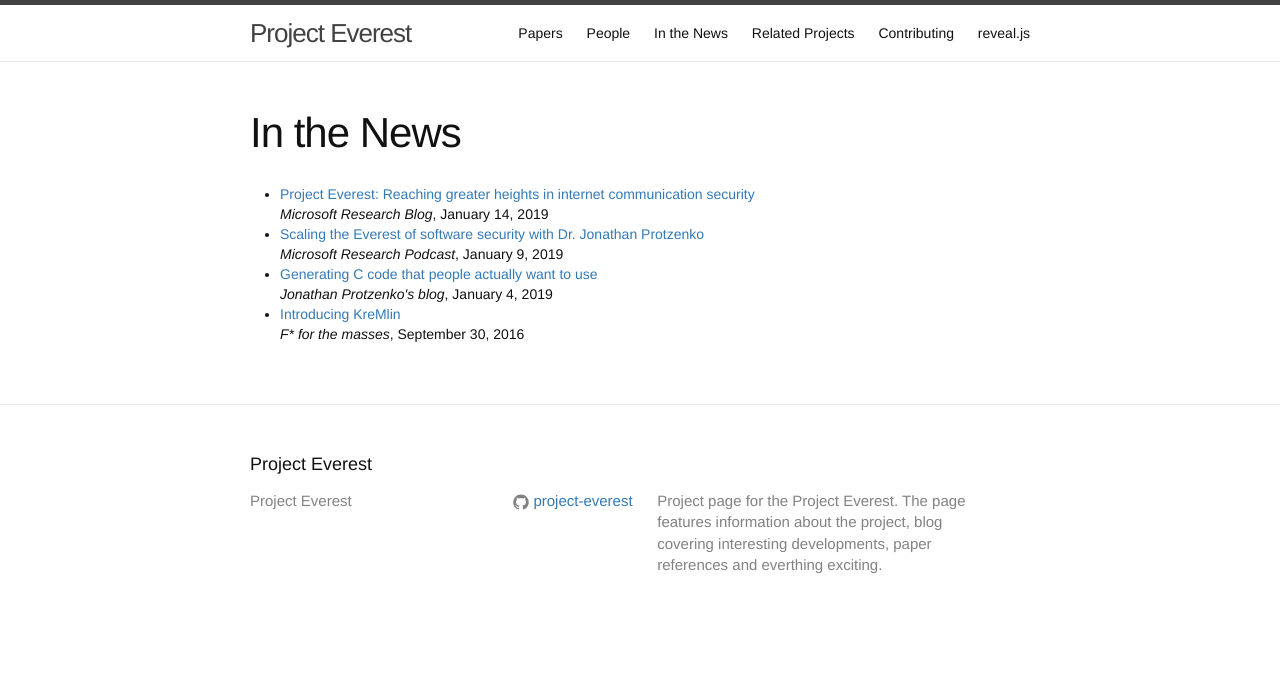
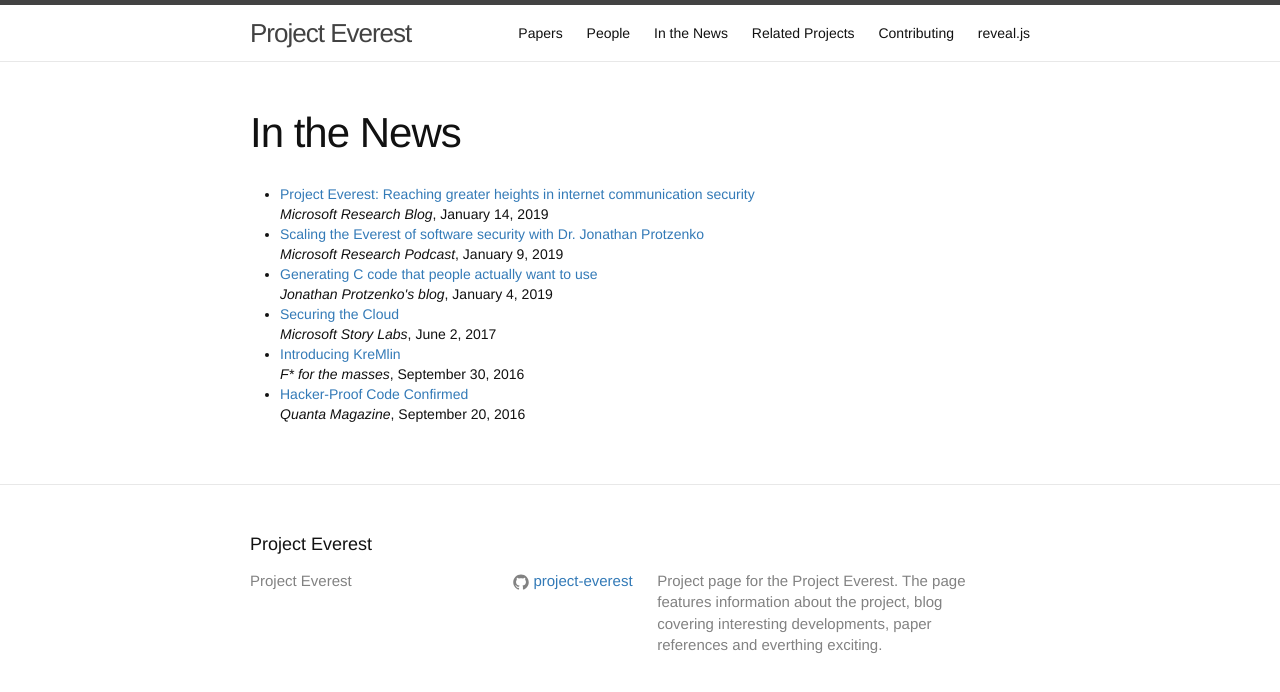
Before and after one commit to project-everest/project-everest.github.io, a Jekyll site: the page built from publicity.md, in a window 1280 px wide. Shown: the top 692 px of the page. Built offline with Jekyll 4.4.1, drawn with Linux system fonts in a browser that asks for light colours.

Commit message:
Some more news from the internets

```diff
--- a/_data/publicity.json
+++ b/_data/publicity.json
@@ -21,10 +21,24 @@
     "date" : "January 4, 2019"
   },
   {
+    "title" : "Securing the Cloud",
+    "url" : "https://news.microsoft.com/stories/cloud-security/#sec-12",
+    "venue" : "Microsoft Story Labs",
+    "description": "Climbing a Security Mountain: Project Everest",
+    "date" : "June 2, 2017"
+  },
+  {
     "title" : "Introducing KreMlin",
     "url" : "https://fstarlang.github.io/general/2016/09/30/introducing-kremlin.html",
     "venue" : "F* for the masses",
     "description": "",
     "date" : "September 30, 2016"
+  },
+  {
+    "title" : "Hacker-Proof Code Confirmed",
+    "url" : "https://www.quantamagazine.org/formal-verification-creates-hacker-proof-code-20160920/",
+    "venue" : "Quanta Magazine",
+    "description": "",
+    "date" : "September 20, 2016"
   }
 ]
```
